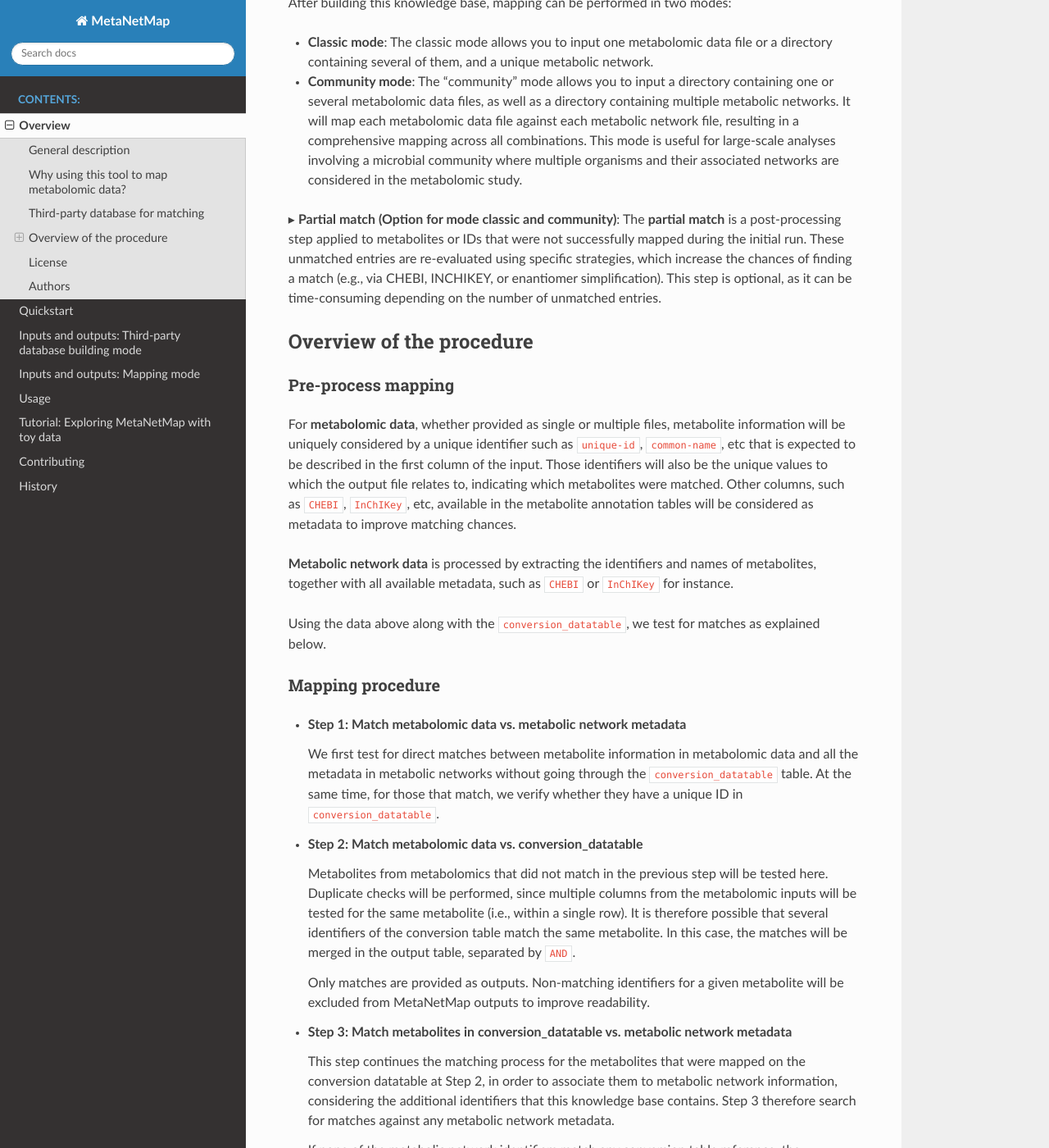
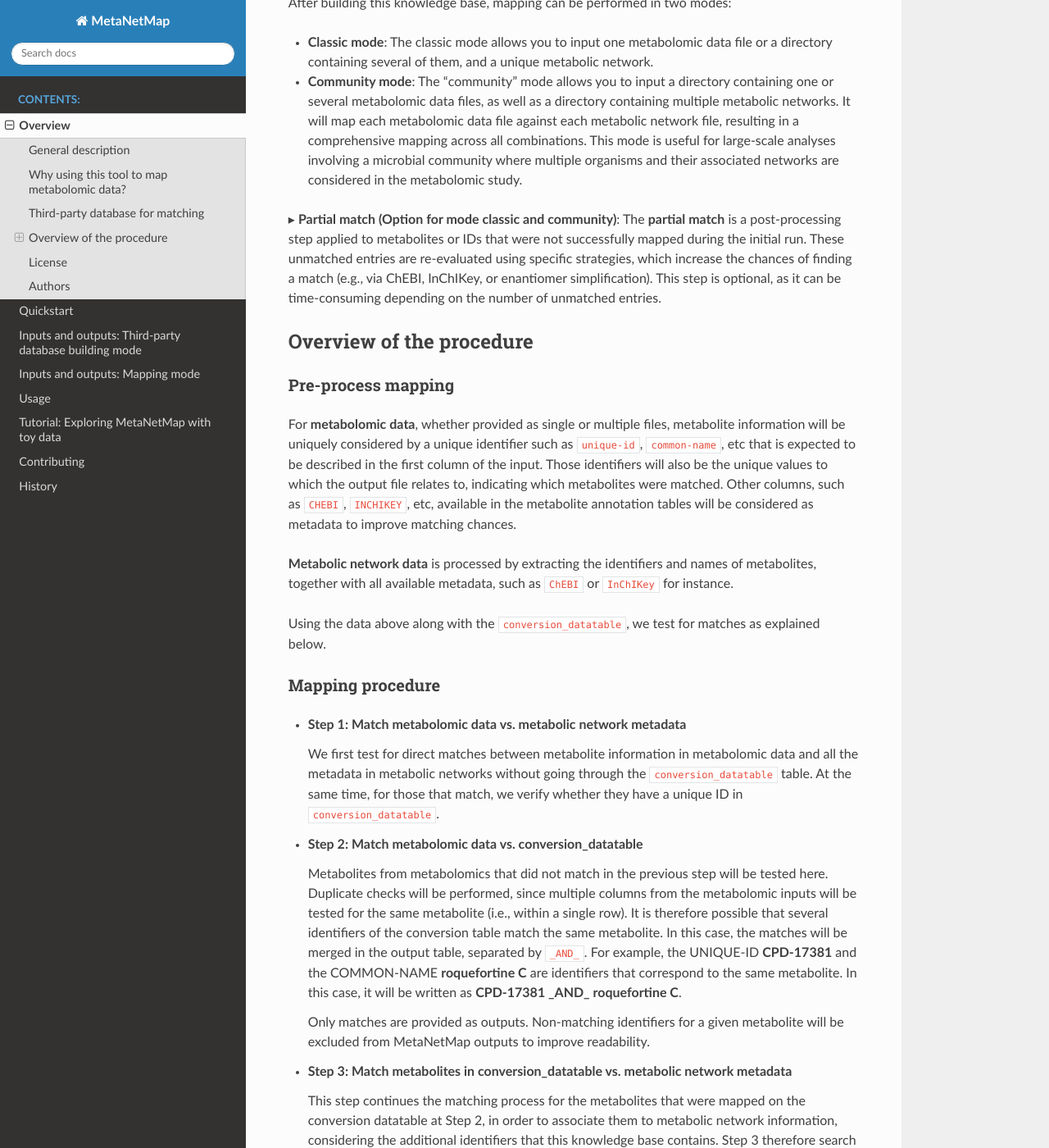
Before and after one commit to coraliemuller/metanetmap, a Sphinx documentation site: the page built from docs/overview.rst, in a window 1280 px wide and 1400 px high, scrolled down 1952 px. Shown: the whole window at 82% size. Built offline with Sphinx 7.4.7 and the Read the Docs theme 3.1.0, drawn with Linux system fonts in a browser that asks for light colours; pages that are not in the unit, such as notebooks, are missing from menus; some of the changed text lies outside the part shown.

Commit message:
update  name

```diff
--- a/docs/overview.rst
+++ b/docs/overview.rst
@@ -51,7 +51,7 @@
 - **Community mode**: The "community" mode allows you to input a directory containing one or several metabolomic data files, as well as a directory containing multiple metabolic networks. It will map each metabolomic data file against each metabolic network file, resulting in a comprehensive mapping across all combinations. This mode is useful for large-scale analyses involving a microbial community where multiple organisms and their associated networks are considered in the metabolomic study.
 
 ▸ **Partial match (Option for mode classic and community)**:
-The **partial match** is a post-processing step applied to metabolites or IDs that were not successfully mapped during the initial run. These unmatched entries are re-evaluated using specific strategies, which increase the chances of finding a match (e.g., via CHEBI, INCHIKEY, or enantiomer simplification). This step is optional, as it can be time-consuming depending on the number of unmatched entries.
+The **partial match** is a post-processing step applied to metabolites or IDs that were not successfully mapped during the initial run. These unmatched entries are re-evaluated using specific strategies, which increase the chances of finding a match (e.g., via ChEBI, InChIKey, or enantiomer simplification). This step is optional, as it can be time-consuming depending on the number of unmatched entries.
 
 
 Overview of the procedure
@@ -60,9 +60,9 @@
 Pre-process mapping
 ~~~~~~~~~~~~~~~~~~~
 
-For **metabolomic data**, whether provided as single or multiple files, metabolite information will be uniquely considered by a unique identifier such as ``unique-id``, ``common-name``, etc that is expected to be described in the first column of the input. Those identifiers will also be the unique values to which the output file relates to, indicating which metabolites were matched. Other columns, such as ``CHEBI``, ``InChIKey``, etc, available in the metabolite annotation tables will be considered as metadata to improve matching chances.
+For **metabolomic data**, whether provided as single or multiple files, metabolite information will be uniquely considered by a unique identifier such as ``unique-id``, ``common-name``, etc that is expected to be described in the first column of the input. Those identifiers will also be the unique values to which the output file relates to, indicating which metabolites were matched. Other columns, such as ``CHEBI``, ``INCHIKEY``, etc, available in the metabolite annotation tables will be considered as metadata to improve matching chances.
 
-**Metabolic network data** is processed by extracting the identifiers and names of metabolites, together with all available metadata, such as ``CHEBI`` or ``InChIKey`` for instance.
+**Metabolic network data** is processed by extracting the identifiers and names of metabolites, together with all available metadata, such as ``ChEBI`` or ``InChIKey`` for instance.
 
 Using the data above along with the ``conversion_datatable``, we test for matches as explained below.
 
@@ -76,7 +76,8 @@
 
 - **Step 2: Match metabolomic data vs. conversion_datatable**
 
-  Metabolites from metabolomics that did not match in the previous step will be tested here. Duplicate checks will be performed, since multiple columns from the metabolomic inputs will be tested for the same metabolite (i.e., within a single row). It is therefore possible that several identifiers of the conversion table match the same metabolite. In this case, the matches will be merged in the output table, separated by ``AND``.
+  Metabolites from metabolomics that did not match in the previous step will be tested here. Duplicate checks will be performed, since multiple columns from the metabolomic inputs will be tested for the same metabolite (i.e., within a single row). It is therefore possible that several identifiers of the conversion table match the same metabolite. In this case, the matches will be merged in the output table, separated by ``_AND_``.
+  For example, the UNIQUE-ID **CPD-17381** and the COMMON-NAME **roquefortine C** are identifiers that correspond to the same metabolite. In this case, it will be written as **CPD-17381 _AND_ roquefortine C**.
 
   Only matches are provided as outputs. Non-matching identifiers for a given metabolite will be excluded from MetaNetMap outputs to improve readability.
 
@@ -108,17 +109,17 @@
 
 When partial match mode is activated, the processing steps are first applied to the three knowledge tables (e.g., enantiomers, CHEBI). Afterward, all previous steps are repeated.
 
-CHEBI/InChIKey processing is only performed if these identifiers are present in the metabolomic data table.
+ChEBI/InChIKey processing is only performed if these identifiers are present in the metabolomic data table.
 
 Once this processing is complete, the entire mapping pipeline is re-run, incorporating the modifications.
 
 **The following treatments are applied:**
 
 - **CHEBI** *(only if a CHEBI column exists in the metabolomics data)*:
-  For each row containing a CHEBI ID, the API of EBI is used to retrieve the full CHEBI ontology of the metabolite. These related terms are then remapped against the target databases.
+  For each row containing a ChEBI ID, the API of EBI is used to retrieve the full ChEBI ontology of the metabolite. These related terms are then remapped against the target databases.
 
 - **INCHIKEY**:
-  An INCHIKEY is structured as `XXXXXXXXXXXXXX-YYYYYYYAB-Z`. The first block (`X`) represents the core molecular structure. We extract this primary structure to increase the chances of a match during the second mapping phase.
+  An InChIKey is structured as `XXXXXXXXXXXXXX-YYYYYYYAB-Z`. The first block (`X`) represents the core molecular structure. We extract this primary structure to increase the chances of a match during the second mapping phase.
 
 - **Enantiomers**:
   Stereochemistry indicators (L, D, R, S) are removed from both the metabolomic data and the databases. This improves matching rates, since stereochemical information is often missing in metabolomic datasets.
```
